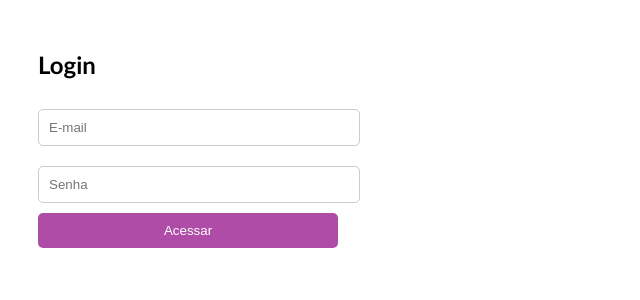
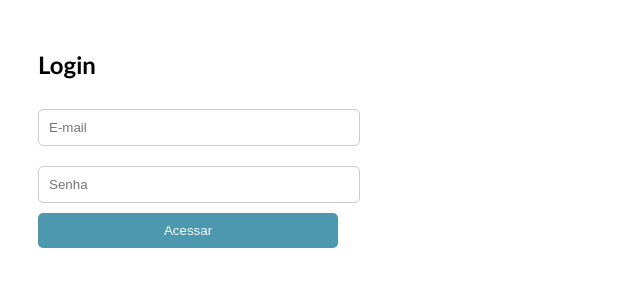
Before and after one commit to SilviaBea/ATP_Devops, a React (Create React App) app: page / in a window 1280 px wide. Shown: the top 300 px of the page, without its empty margins (0-640 px from the left). Built offline with nearby package versions, Linux system fonts and the light colour scheme.

Commit message:
change button to blue

```diff
--- a/src/index.css
+++ b/src/index.css
@@ -22,7 +22,7 @@
 .login-button {
   width: 100%;
   padding: 10px;
-  background-color: #af4ca7;
+  background-color: #4c98af;
   color: white;
   border: none;
   border-radius: 5px;
```
